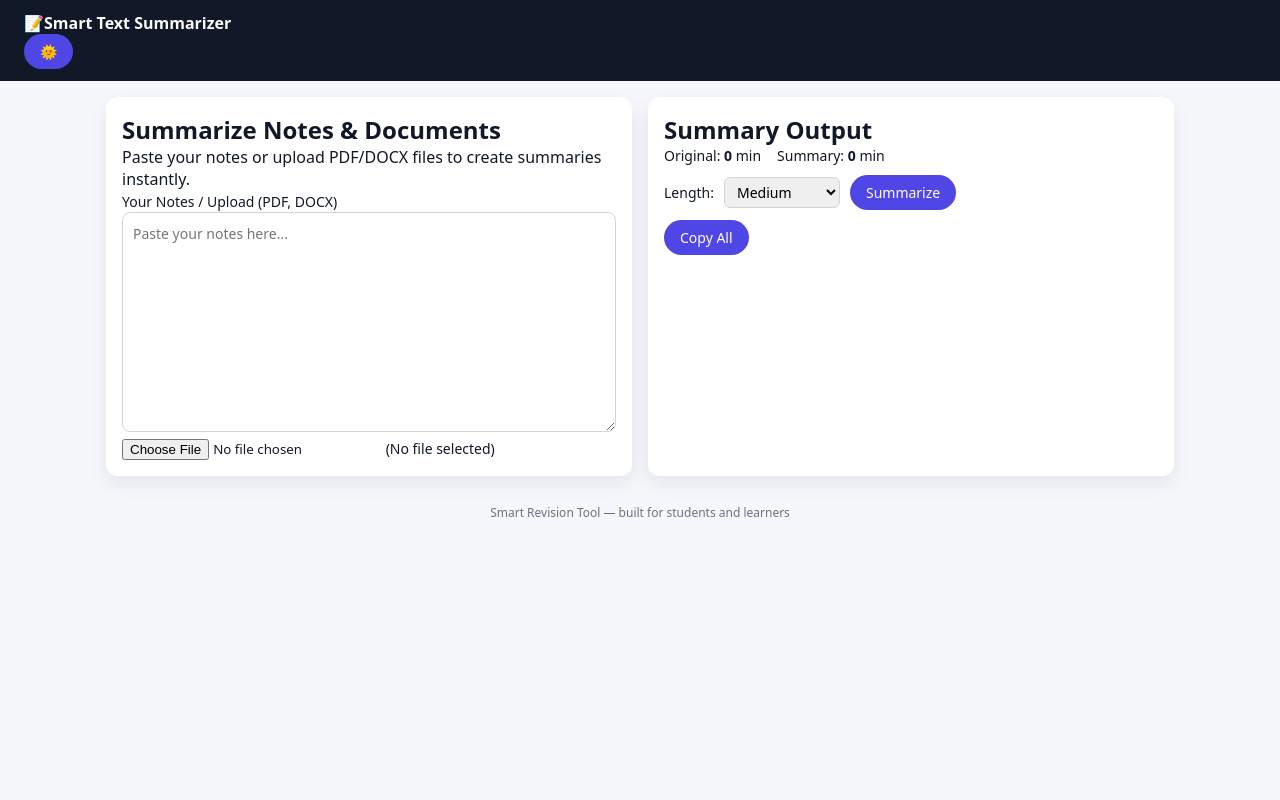
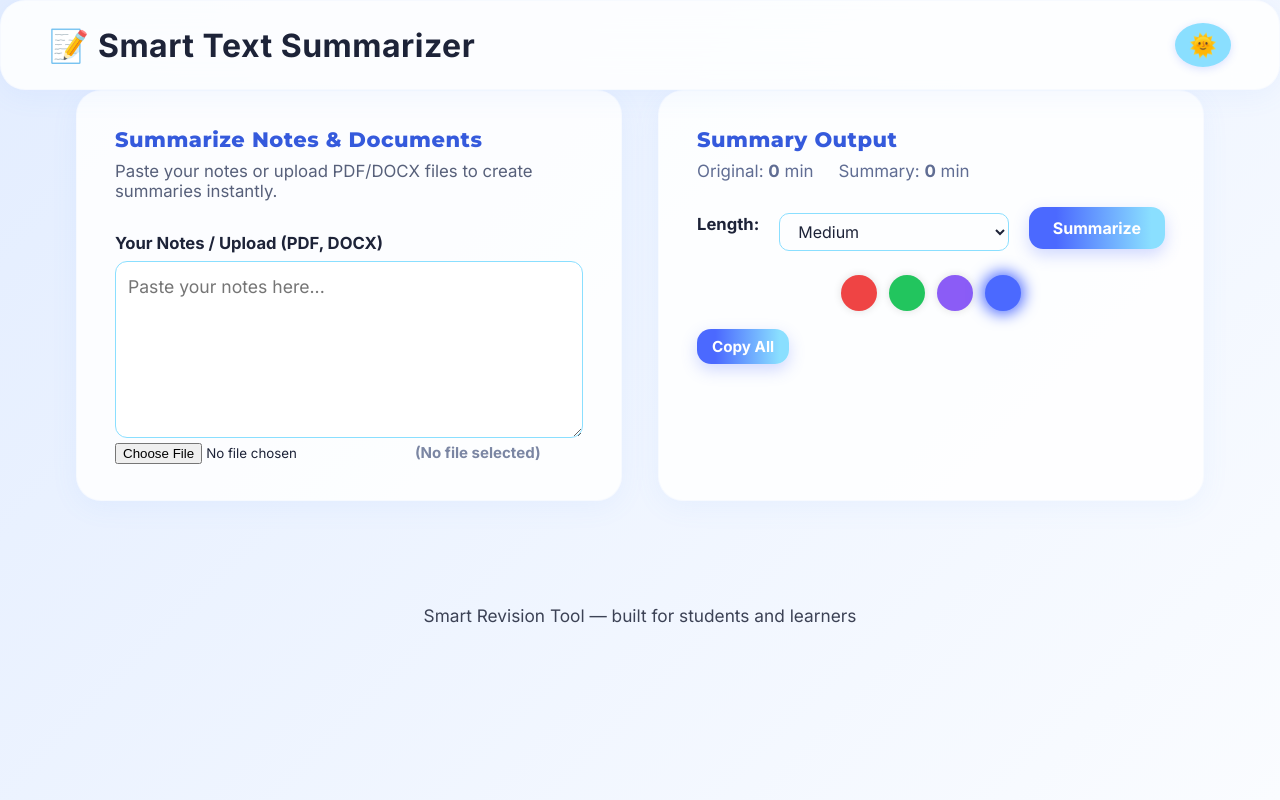
Before and after one commit to Arka-05/Smart-Text-Summarizer, a plain HTML site: page index.html in a window 1280 px wide. Drawn offline with nearby package versions, Linux system fonts and the light colour scheme.

Commit message:
Update style.css

```diff
--- a/style.css
+++ b/style.css
@@ -1,150 +1,335 @@
 * {
-  box-sizing: border-box;
   margin: 0;
   padding: 0;
-  font-family: system-ui, -apple-system, BlinkMacSystemFont, "Segoe UI", sans-serif;
+  box-sizing: border-box;
+  font-family: 'Inter', sans-serif;
+}
+body {
+  min-height: 100vh;
+  background: var(--bg-gradient);
+  color: var(--text-color);
+  transition: background 0.4s, color 0.4s;
 }
 
-body {
-  background: #f5f7fb;
-  color: #111827;
+:root {
+  --color-primary: #4b69ff;
+  --color-primary-light: #8adfff;
+  --color-primary-dark: #355adc;
+  --bg-gradient: linear-gradient(135deg, #e3edff 0%, #fafcff 100%);
+  --text-color: #1d2338;
+  --glass-bg: rgba(255,255,255,0.85);
+  --glass-border: rgba(207,219,248,0.12);
+  --glass-shadow: rgba(100,150,255,0.07);
+}
+
+body.dark {
+  --bg-gradient: linear-gradient(135deg,#1c2037 0%,#0c1324 100%);
+  --text-color: #e0e6f2;
+  --glass-bg: rgba(36,38,54,0.8);
+  --glass-border: rgba(63,75,166,0.52);
+  --glass-shadow: rgba(70,110,255,0.13);
+}
+
+body.theme-red {
+  --color-primary: #ef4444;
+  --color-primary-light: #fbb6b6;
+  --color-primary-dark: #b91c1c;
+}
+body.theme-green {
+  --color-primary: #22c55e;
+  --color-primary-light: #bbf7d0;
+  --color-primary-dark: #15803d;
+}
+body.theme-purple {
+  --color-primary: #8b5cf6;
+  --color-primary-light: #c4b5fd;
+  --color-primary-dark: #5b21b6;
 }
 
 .navbar {
-  background: #111827;
-  color: #f9fafb;
-  padding: 12px 24px;
+  display: flex;
+  justify-content: space-between;
+  align-items: center;
+  padding: 22px 48px;
+  background: var(--glass-bg);
+  border: 1.2px solid var(--glass-border);
+  box-shadow: 0 6px 28px var(--glass-shadow);
+  border-radius: 25px;
+  backdrop-filter: blur(20px);
+  transition: background 0.4s;
+}
+.logo {
+  font-family: 'Montserrat', 'Inter', sans-serif;
+  font-weight: 800;
+  font-size: 2rem;
+  letter-spacing: 1px;
+  color: var(--color-primary-dark);
+  display: flex;
+  align-items: center;
+  gap: 8px;
+}
+.logo span {
+  color: var(--text-color);
+  font-weight: 700;
+  letter-spacing: 0.5px;
+}
+.theme-btn {
+  border: none;
+  background: var(--color-primary-light);
+  color: white;
+  padding: 8px 14px;
+  border-radius: 50%;
+  font-size: 1.4rem;
+  cursor: pointer;
+  box-shadow: 0 2px 8px rgba(75, 105, 255, 0.2);
+  transition: background 0.3s ease;
+}
+.theme-btn:hover {
+  background: var(--color-primary);
 }
 
-.logo {
-  font-weight: 600;
-}
-
-/* Layout */
 .container {
-  display: flex;
-  gap: 16px;
-  padding: 16px;
-  max-width: 1100px;
+  display: grid;
+  grid-template-columns: 1fr 1fr;
+  padding: 0 36px 48px 36px;
+  gap: 36px;
+  max-width: 1200px;
   margin: 0 auto;
 }
 
 .card {
-  background: #ffffff;
-  border-radius: 12px;
-  padding: 16px;
-  box-shadow: 0 8px 20px rgba(15, 23, 42, 0.08);
+  background: var(--glass-bg);
+  border: 1.2px solid var(--glass-border);
+  box-shadow: 0 6px 28px var(--glass-shadow);
+  border-radius: 25px;
+  padding: 36px 38px 28px 38px;
+  display: flex;
+  flex-direction: column;
+  min-height: 380px;
+  transition: box-shadow 0.3s;
+}
+.card:hover {
+  box-shadow: 0 10px 44px var(--color-primary-light);
 }
 
-.input-card,
-.output-card {
-  flex: 1;
+.headline {
+  font-family: 'Montserrat', 'Inter', sans-serif;
+  font-weight: 800;
+  color: var(--color-primary-dark);
+  font-size: 1.31rem;
+  margin-bottom: 9px;
+  letter-spacing: 0.5px;
+}
+body.dark .headline {
+  color: var(--color-primary-light);
 }
 
-/* Input area */
-textarea {
-  width: 100%;
-  min-height: 220px;
-  padding: 10px;
-  border-radius: 8px;
-  border: 1px solid #d1d5db;
-  resize: vertical;
-  font-size: 14px;
-  line-height: 1.5;
+.desc {
+  color: #57607a;
+  margin-bottom: 20px;
+  font-size: 1.05rem;
 }
 
-textarea:focus {
+label {
+  font-weight: 600;
+  color: var(--text-color);
+  font-size: 1.04rem;
+  margin-bottom: 8px;
+  display: block;
+}
+textarea,
+input[type='text'],
+select {
+  width: 100%;
+  padding: 14px 12px;
+  border-radius: 12px;
+  border: 1.2px solid var(--color-primary-light);
+  margin-top: 8px;
+  font-size: 1.1rem;
+  background: rgba(255, 255, 255, 0.95);
+  color: var(--text-color);
+  transition: border-color 0.3s;
+}
+textarea:focus,
+input[type='text']:focus,
+select:focus {
   outline: none;
-  border-color: #6366f1;
-  box-shadow: 0 0 0 1px #6366f1;
+  border-color: var(--color-primary);
+}
+body.dark textarea,
+body.dark input[type='text'],
+body.dark select {
+  background: rgba(28, 29, 38, 0.93);
+  border-color: var(--color-primary-light);
+  color: var(--text-color);
+}
+
+.btn,
+.btn-small {
+  background: linear-gradient(
+    90deg,
+    var(--color-primary) 20%,
+    var(--color-primary-light) 90%
+  );
+  color: white;
+  font-weight: 700;
+  border: none;
+  border-radius: 14px;
+  cursor: pointer;
+  transition: background 0.3s ease;
+}
+.btn {
+  padding: 11px 24px;
+  font-size: 1rem;
+  box-shadow: 0 6px 16px rgba(75, 105, 255, 0.25);
+}
+.btn-small {
+  font-size: 0.95rem;
+  padding: 8px 15px;
+}
+.btn:hover {
+  background: linear-gradient(
+    90deg,
+    var(--color-primary-dark) 20%,
+    var(--color-primary) 90%
+  );
+}
+
+ul#summaryList {
+  list-style: disc inside;
+  margin-top: 18px;
+  color: var(--text-color);
+  font-size: 1.12rem;
+  line-height: 1.7;
+}
+.keyword {
+  background: var(--color-primary-light);
+  color: white;
+  font-weight: 700;
+  padding: 2px 7px;
+  border-radius: 8px;
+}
+body.dark .keyword {
+  background: var(--color-primary);
+}
+
+.status {
+  margin-left: 12px;
+  color: #22ac7b;
+  font-weight: 500;
+  min-width: 64px;
+  display: inline-block;
+  font-size: 0.94rem;
+}
+.reading-time {
+  display: flex;
+  gap: 25px;
+  font-size: 1.06rem;
+  color: #606d93;
+  margin-bottom: 12px;
 }
 
 .controls {
+  margin: 12px 0 8px 0;
   display: flex;
   align-items: center;
-  gap: 10px;
-  margin-top: 10px;
+  gap: 20px;
+}
+select {
+  border-radius: 10px;
+  padding: 7px 14px;
+  font-size: 1rem;
+  border: 1.3px solid var(--color-primary-light);
+  background: transparent;
+  color: var(--text-color);
+  transition: border-color 0.3s;
 }
 
-label {
-  font-size: 14px;
+.file-label {
+  margin-top: 12px;
+}
+.file-text {
+  margin-left: 10px;
+  font-size: 0.94rem;
+  color: #7b86a3;
 }
 
-select {
-  padding: 4px 8px;
-  border-radius: 6px;
-  border: 1px solid #d1d5db;
-  font-size: 14px;
+.spinner {
+  width: 38px;
+  height: 38px;
+  margin: 20px auto 20px auto;
+  border: 4px solid transparent;
+  border-top: 4px solid var(--color-primary);
+  border-right: 4px solid var(--color-primary);
+  border-radius: 50%;
+  animation: spin 0.9s linear infinite, pulseGlow 2s ease-in-out infinite;
+}
+.hidden {
+  display: none;
+}
+@keyframes spin {
+  to {
+    transform: rotate(360deg);
+  }
+}
+@keyframes pulseGlow {
+  0% {
+    box-shadow: 0 0 0px var(--color-primary);
+  }
+  80% {
+    box-shadow: 0 0 20px var(--color-primary);
+  }
+  100% {
+    box-shadow: 0 0 0px var(--color-primary);
+  }
 }
 
-button {
-  background: #4f46e5;
-  color: #ffffff;
-  border: none;
-  border-radius: 999px;
-  padding: 8px 16px;
-  cursor: pointer;
-  font-size: 14px;
+.footer {
+  text-align: center;
+  padding: 20px 0;
+  margin-top: 36px;
+  font-size: 1.08rem;
+  color: var(--text-color);
+  opacity: 0.85;
 }
 
-button:hover {
-  background: #4338ca;
+@media (max-width: 900px) {
+  .container {
+    grid-template-columns: 1fr;
+    padding: 0 10vw 48px 10vw;
+  }
+  .card {
+    min-width: unset;
+  }
 }
 
-.hint {
-  margin-top: 8px;
-  font-size: 12px;
-  color: #6b7280;
+.color-picker-container {
+  display: flex;
+  gap: 12px;
+  margin-top: 16px;
+  justify-content: center;
 }
-
-/* Output area */
-.reading-time {
-  display: flex;
-  gap: 16px;
-  margin-bottom: 8px;
-  font-size: 14px;
+.color-swatch {
+  width: 36px;
+  height: 36px;
+  border-radius: 50%;
+  cursor: pointer;
+  box-shadow: 0 0 8px rgba(0, 0, 0, 0.12);
+  transition: box-shadow 0.3s ease;
 }
-
-.summary-list {
-  list-style: disc;
-  padding-left: 18px;
-  margin-top: 8px;
-  min-height: 140px;
+.color-swatch:hover,
+.color-swatch.active {
+  box-shadow: 0 0 15px 3px var(--color-primary);
 }
-
-.summary-list li {
-  margin-bottom: 6px;
-  line-height: 1.4;
+.color-swatch.red {
+  background: #ef4444;
 }
-
-.keyword {
-  font-weight: 600;
-  color: #4f46e5;
+.color-swatch.green {
+  background: #22c55e;
 }
-
-.output-actions {
-  margin-top: 10px;
-  display: flex;
-  align-items: center;
-  gap: 10px;
+.color-swatch.purple {
+  background: #8b5cf6;
 }
-
-.status {
-  font-size: 12px;
-  color: #059669;
+.color-swatch.blue {
+  background: #4b69ff;
 }
-
-/* Footer */
-.footer {
-  text-align: center;
-  padding: 12px;
-  font-size: 12px;
-  color: #6b7280;
-}
-
-/* Mobile */
-@media (max-width: 768px) {
-  .container {
-    flex-direction: column;
-  }
-}
```
